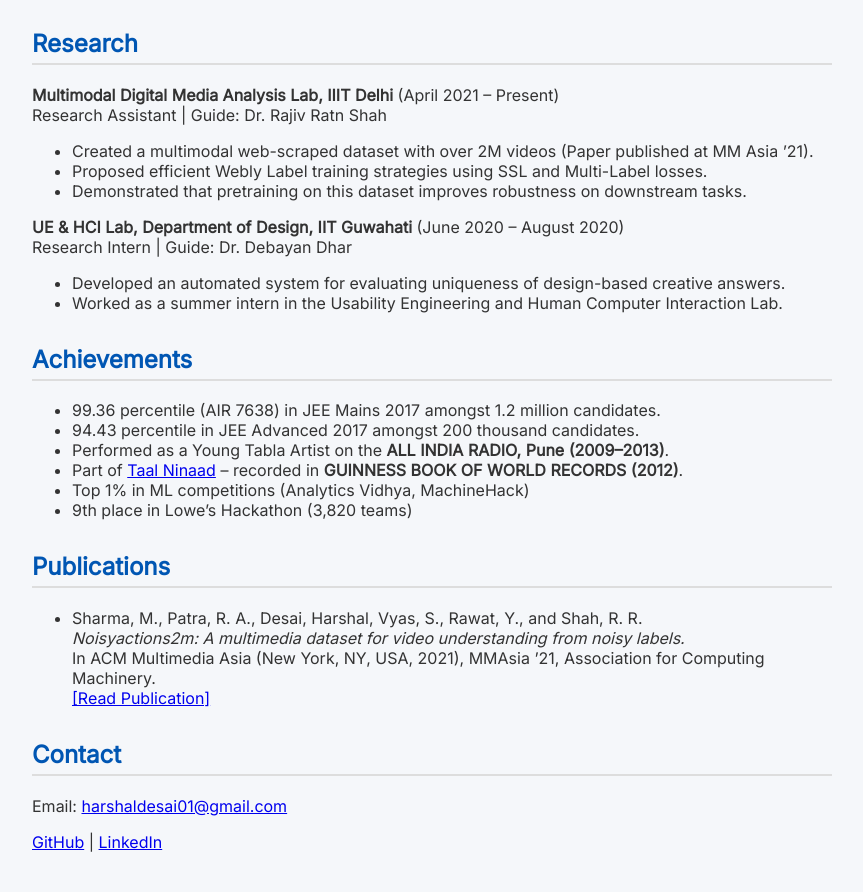
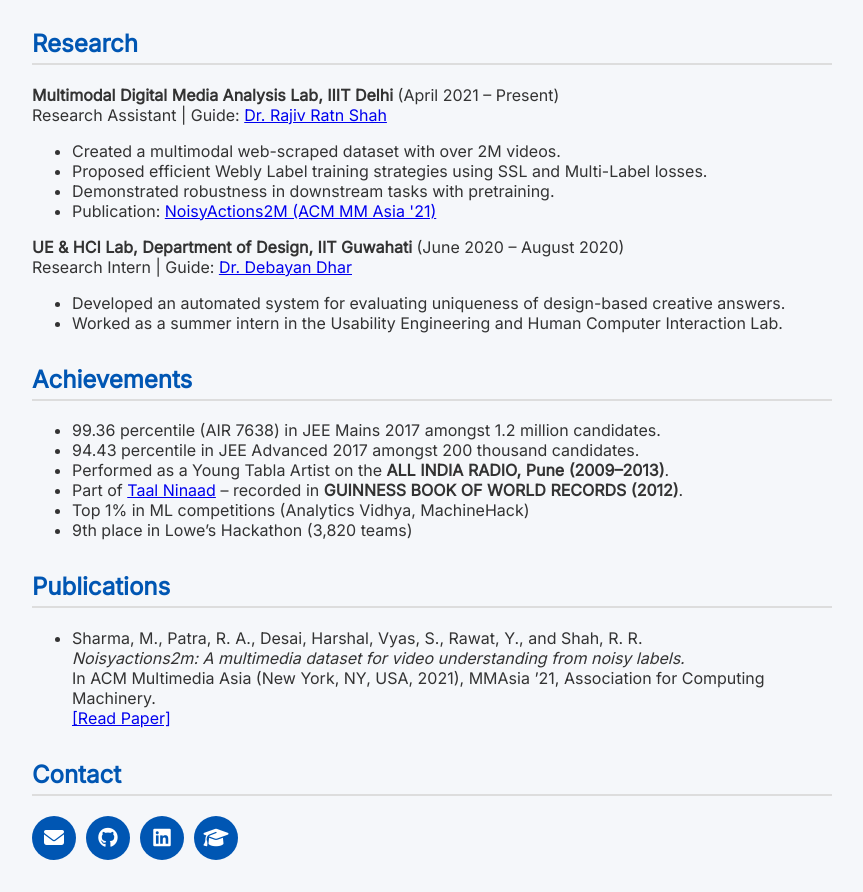
Before and after one commit to harshaldesai01/harshaldesai01.github.io, a plain HTML site: page index.html in a window 1280 px wide. Shown: the part 1787-2679 px from the top of the page, without its empty margins (208-1071 px from the left). Drawn offline with Linux system fonts and the light colour scheme.

Commit message:
added hyperlinks,enhanced contact section

```diff
--- a/index.html
+++ b/index.html
@@ -6,6 +6,7 @@
   <title>Harshal Desai</title>
   <link rel="stylesheet" href="style.css" />
   <link href="https://fonts.googleapis.com/css2?family=Inter&display=swap" rel="stylesheet" />
+  <link rel="stylesheet" href="https://cdnjs.cloudflare.com/ajax/libs/font-awesome/6.5.0/css/all.min.css" integrity="sha512-..." crossorigin="anonymous" referrerpolicy="no-referrer" />
 </head>
 <body>
   <div class="container">
@@ -100,15 +101,17 @@
     <section>
       <h2>Research</h2>
       <p><strong>Multimodal Digital Media Analysis Lab, IIIT Delhi</strong> (April 2021 – Present)<br />
-      Research Assistant | Guide: Dr. Rajiv Ratn Shah</p>
+      Research Assistant | Guide: <a href="https://midas.iiitd.edu.in/team/rajiv-ratn-shah.html" target="_blank">Dr. Rajiv Ratn Shah</a></p>
       <ul>
-        <li>Created a multimodal web-scraped dataset with over 2M videos (Paper published at MM Asia ’21).</li>
+        <li>Created a multimodal web-scraped dataset with over 2M videos.</li>
         <li>Proposed efficient Webly Label training strategies using SSL and Multi-Label losses.</li>
-        <li>Demonstrated that pretraining on this dataset improves robustness on downstream tasks.</li>
+        <li>Demonstrated robustness in downstream tasks with pretraining.</li>
+      <li>Publication: <a href="https://dl.acm.org/doi/10.1145/3469877.3490580" target="_blank">NoisyActions2M (ACM MM Asia '21)</a></li>
       </ul>
 
+
       <p><strong>UE & HCI Lab, Department of Design, IIT Guwahati</strong> (June 2020 – August 2020)<br />
-      Research Intern | Guide: Dr. Debayan Dhar</p>
+      Research Intern | Guide: <a href="https://www.iitg.ac.in/design/portfolio/website5/index.html" target="_blank">Dr. Debayan Dhar</a></p>
       <ul>
         <li>Developed an automated system for evaluating uniqueness of design-based creative answers.</li>
         <li>Worked as a summer intern in the Usability Engineering and Human Computer Interaction Lab.</li>
@@ -134,19 +137,30 @@
           Sharma, M., Patra, R. A., Desai, Harshal, Vyas, S., Rawat, Y., and Shah, R. R.<br />
           <em>Noisyactions2m: A multimedia dataset for video understanding from noisy labels.</em><br />
           In ACM Multimedia Asia (New York, NY, USA, 2021), MMAsia ’21, Association for Computing Machinery.<br />
-          <a href="https://dl.acm.org/doi/10.1145/3469877.3490580" target="_blank">[Read Publication]</a>
+          <a href="https://dl.acm.org/doi/10.1145/3469877.3490580" target="_blank">[Read Paper]</a>
         </li>
       </ul>
     </section>
 
     <section>
-      <h2>Contact</h2>
-      <p>Email: <a href="mailto:harshaldesai01@gmail.com">harshaldesai01@gmail.com</a></p>
-      <p>
-        <a href="https://github.com/harshaldesai01">GitHub</a> |
-        <a href="https://linkedin.com/in/harshaldesai01">LinkedIn</a>
-      </p>
+    <h2>Contact</h2>
+    <div class="social-buttons">
+      <a href="mailto:harshaldesai01@gmail.com" class="social" target="_blank">
+        <i class="fas fa-envelope"></i>
+      </a>
+      <a href="https://github.com/harshaldesai01" class="social" target="_blank">
+        <i class="fab fa-github"></i>
+      </a>
+      <a href="https://linkedin.com/in/harshaldesai01" class="social" target="_blank">
+        <i class="fab fa-linkedin"></i>
+      </a>
+      <a href="https://scholar.google.com/citations?hl=en&user=oi4xQo0AAAAJ" class="social" target="_blank">
+        <i class="fas fa-graduation-cap"></i>
+      </a>
+    </div>
     </section>
+
+
   </div>
 </body>
 </html>
--- a/style.css
+++ b/style.css
@@ -44,3 +44,27 @@ h2 {
 .project {
   margin-bottom: 1.5rem;
 }
+
+.social-buttons {
+  display: flex;
+  gap: 10px;
+  margin-top: 10px;
+}
+
+.social {
+  display: inline-flex;
+  align-items: center;
+  justify-content: center;
+  width: 44px;
+  height: 44px;
+  border-radius: 50%;
+  background-color: #0056b3;
+  color: white;
+  text-decoration: none;
+  font-size: 20px;
+  transition: background-color 0.3s ease;
+}
+
+.social:hover {
+  background-color: #003f87;
+}
```
